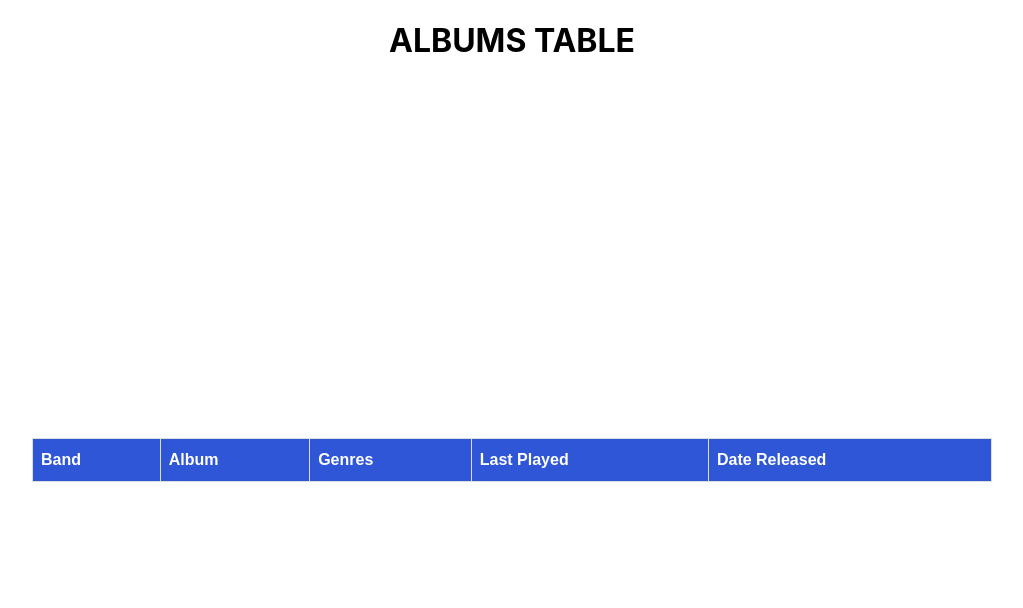
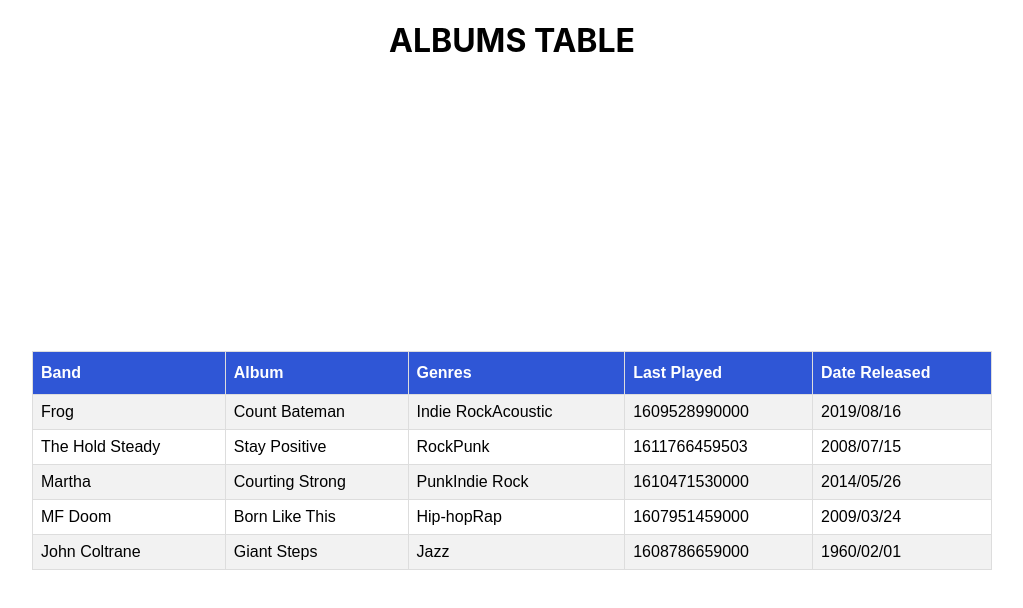
Before and after one commit to segenel/Albums_Project, a React (Create React App) app in the folder albums_project/: page / in a window 1280 px wide. Shown: the top 608 px of the page, without its empty margins (128-1151 px from the left). Built offline with nearby package versions, Linux system fonts and the light colour scheme.

Commit message:
Added the retrieved data to the table

```diff
--- a/albums_project/src/App.js
+++ b/albums_project/src/App.js
@@ -18,6 +18,17 @@
             <th>Last Played</th>
             <th>Date Released</th>
           </tr>
+          {data.albums.map(item => {
+              return (
+                <tr key="{item}">
+                    <td>{ item.band_name }</td>
+                    <td>{ item.album_title }</td>
+                    <td>{ item.genres}</td>
+                    <td>{ item.last_listened }</td>
+                    <td>{ item.release_date }</td>
+                </tr>
+              )
+            })}
         </tbody>
       </table>}
     </div>
```
